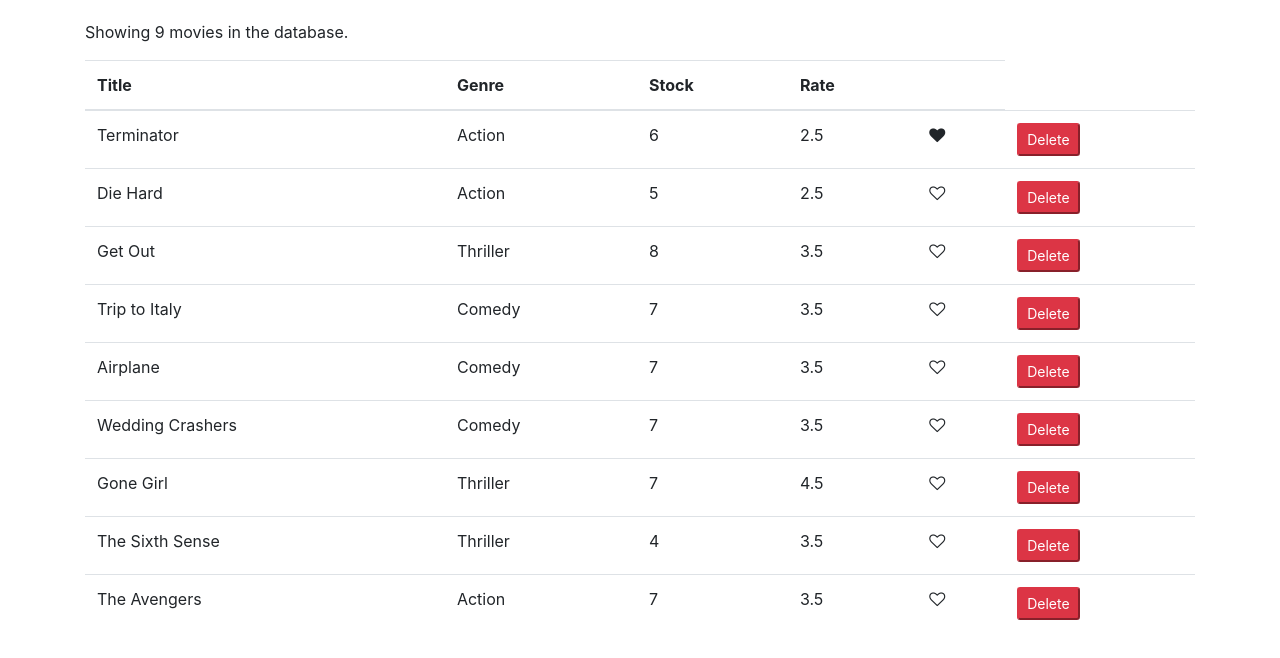
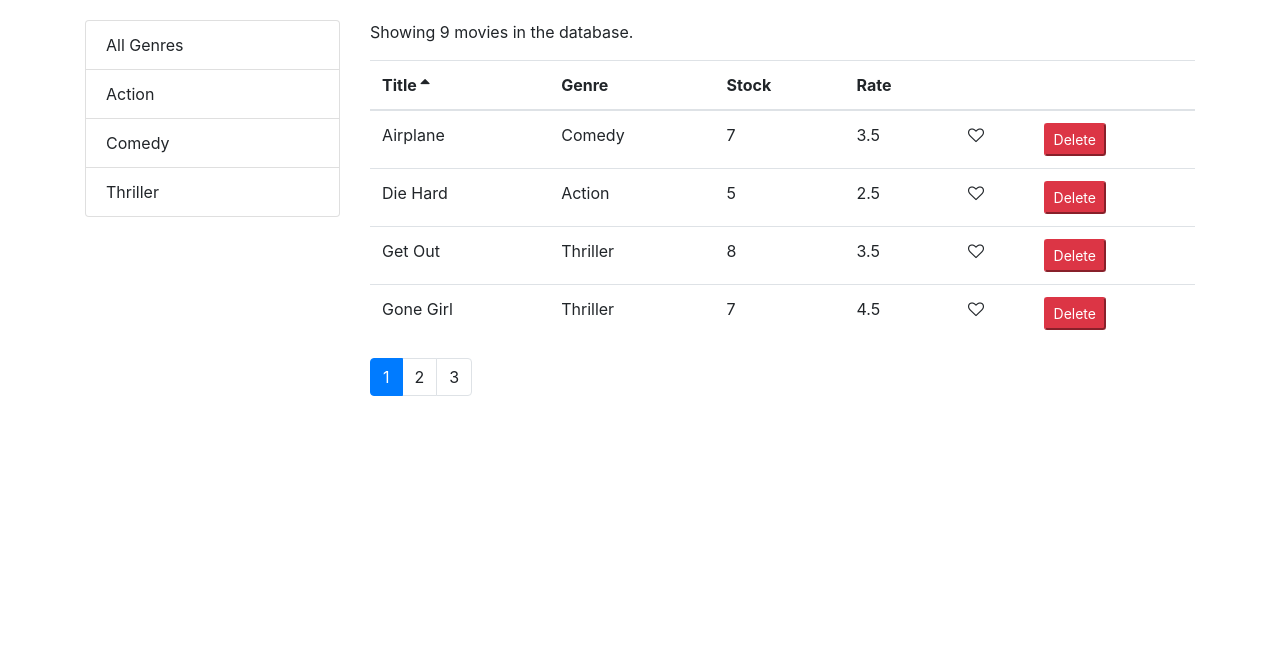
Before and after one commit to adamsubtract/Movie-List, a React (Create React App) app: page / in a window 1280 px wide. Shown: the top 658 px of the page. Built offline with nearby package versions, Linux system fonts and the light colour scheme.

Commit message:
implemented movies table, sorting to movies table, and object destructuring

```diff
--- a/package.json
+++ b/package.json
@@ -7,6 +7,8 @@
     "bootstrap": "^4.3.1",
     "font-awesome": "^4.7.0",
     "gh-pages": "^2.0.1",
+    "lodash": "^4.17.10",
+    "prop-types": "^15.6.2",
     "react": "^16.8.6",
     "react-dom": "^16.8.6",
     "react-scripts": "3.0.1"
--- /dev/null
+++ b/src/components/common/listGroup.jsx
@@ -0,0 +1,33 @@
+import React from "react";
+
+const ListGroup = props => {
+  const {
+    items,
+    textProperty,
+    valueProperty,
+    onItemSelect,
+    selectedItem
+  } = props;
+  return (
+    <ul className="list-group">
+      {items.map(item => (
+        <li
+          onClick={() => onItemSelect(item)}
+          key={item[valueProperty]}
+          className={
+            item === selectedItem ? "list-group-item active" : "list-group-item"
+          }
+        >
+          {item[textProperty]}
+        </li>
+      ))}
+    </ul>
+  );
+};
+
+ListGroup.defaultProps = {
+  textProperty: "name",
+  valueProperty: "_id"
+};
+
+export default ListGroup;
--- /dev/null
+++ b/src/components/common/pagination.jsx
@@ -0,0 +1,37 @@
+import React from "react";
+import PropTypes from "prop-types";
+import _ from "lodash";
+
+const Pagination = props => {
+  const { itemsCount, pageSize, currentPage, onPageChange } = props;
+
+  const pagesCount = Math.ceil(itemsCount / pageSize);
+  if (pagesCount === 1) return null;
+  const pages = _.range(1, pagesCount + 1);
+
+  return (
+    <nav>
+      <ul className="pagination">
+        {pages.map(page => (
+          <li
+            key={page}
+            className={page === currentPage ? "page-item active" : "page-item"}
+          >
+            <a className="page-link" onClick={() => onPageChange(page)}>
+              {page}
+            </a>
+          </li>
+        ))}
+      </ul>
+    </nav>
+  );
+};
+
+Pagination.propTypes = {
+  itemsCount: PropTypes.number.isRequired,
+  pageSize: PropTypes.number.isRequired,
+  currentPage: PropTypes.number.isRequired,
+  onPageChange: PropTypes.func.isRequired
+};
+
+export default Pagination;
--- /dev/null
+++ b/src/components/common/table.jsx
@@ -0,0 +1,14 @@
+import React from "react";
+import TableHeader from "./tableHeader";
+import TableBody from "./tableBody";
+
+const Table = ({ columns, sortColumn, onSort, data }) => {
+  return (
+    <table className="table">
+      <TableHeader columns={columns} sortColumn={sortColumn} onSort={onSort} />
+      <TableBody columns={columns} data={data} />
+    </table>
+  );
+};
+
+export default Table;
--- /dev/null
+++ b/src/components/common/tableBody.jsx
@@ -0,0 +1,34 @@
+import React, { Component } from "react";
+import _ from "lodash";
+
+class TableBody extends Component {
+  renderCell = (item, column) => {
+    if (column.content) return column.content(item);
+
+    return _.get(item, column.path);
+  };
+
+  createKey = (item, column) => {
+    return item._id + (column.path || column.key);
+  };
+
+  render() {
+    const { data, columns } = this.props;
+
+    return (
+      <tbody>
+        {data.map(item => (
+          <tr key={item._id}>
+            {columns.map(column => (
+              <td key={this.createKey(item, column)}>
+                {this.renderCell(item, column)}
+              </td>
+            ))}
+          </tr>
+        ))}
+      </tbody>
+    );
+  }
+}
+
+export default TableBody;
--- /dev/null
+++ b/src/components/common/tableHeader.jsx
@@ -0,0 +1,42 @@
+import React, { Component } from "react";
+
+class TableHeader extends Component {
+  raiseSort = path => {
+    const sortColumn = { ...this.props.sortColumn };
+    if (sortColumn.path === path)
+      sortColumn.order = sortColumn.order === "asc" ? "desc" : "acs";
+    else {
+      sortColumn.path = path;
+      sortColumn.order = "asc";
+    }
+    this.props.onSort(sortColumn);
+  };
+
+  renderSortIcon = column => {
+    const { sortColumn } = this.props;
+
+    if (column.path !== sortColumn.path) return null;
+    if (sortColumn.order === "asc") return <i className="fa fa-sort-asc" />;
+    return <i className="fa fa-sort-desc" />;
+  };
+
+  render() {
+    return (
+      <thead>
+        <tr>
+          {this.props.columns.map(column => (
+            <th
+              className="clickable"
+              key={column.path || column.key}
+              onClick={() => this.raiseSort(column.path)}
+            >
+              {column.label} {this.renderSortIcon(column)}
+            </th>
+          ))}
+        </tr>
+      </thead>
+    );
+  }
+}
+
+export default TableHeader;
--- a/src/components/movies.jsx
+++ b/src/components/movies.jsx
@@ -1,11 +1,25 @@
 import React, { Component } from "react";
 import { getMovies } from "../services/fakeMovieService";
-import Like from "./common/like";
+import Pagination from "./common/pagination";
+import { paginate } from "../utils/paginate";
+import ListGroup from "./common/listGroup";
+import { getGenres } from "../services/fakeGenreService";
+import MoviesTable from "./moviesTable";
+import _ from "lodash";
 
 class Movies extends Component {
   state = {
-    movies: getMovies()
+    movies: [],
+    genres: [],
+    currentPage: 1,
+    pageSize: 4,
+    sortColumn: { path: "title", order: "asc" }
   };
+
+  componentDidMount() {
+    const genres = [{ _id: "", name: "All Genres" }, ...getGenres()];
+    this.setState({ movies: getMovies(), genres });
+  }
 
   handleDelete = movie => {
     const movies = this.state.movies.filter(m => m._id !== movie._id);
@@ -20,50 +34,73 @@
     this.setState({ movies });
   };
 
+  handlePageChange = page => {
+    this.setState({ currentPage: page });
+  };
+
+  handleGenreSelect = genre => {
+    this.setState({ selectedGenre: genre, currentPage: 1 });
+  };
+
+  handleSort = sortColumn => {
+    this.setState({ sortColumn });
+  };
+
+  getPageData = () => {
+    const {
+      pageSize,
+      currentPage,
+      movies: allMovies,
+      selectedGenre,
+      sortColumn
+    } = this.state;
+
+    const filtered =
+      selectedGenre && selectedGenre._id
+        ? allMovies.filter(m => m.genre._id === selectedGenre._id)
+        : allMovies;
+
+    const sorted = _.orderBy(filtered, [sortColumn.path], [sortColumn.order]);
+
+    const movies = paginate(sorted, currentPage, pageSize, allMovies);
+
+    return { totalCount: filtered.length, data: movies };
+  };
+
   render() {
     const { length: count } = this.state.movies;
+    const { pageSize, currentPage, sortColumn } = this.state;
 
     if (count === 0) return <p>There are no movies in the datatbase</p>;
 
+    const { totalCount, data: movies } = this.getPageData();
+
     return (
-      <React.Fragment>
-        <p>Showing {count} movies in the database.</p>
-        <table className="table">
-          <thead>
-            <tr>
-              <th>Title</th>
-              <th>Genre</th>
-              <th>Stock</th>
-              <th>Rate</th>
-              <th />
-            </tr>
-          </thead>
-          <tbody>
-            {this.state.movies.map(movie => (
-              <tr key={movie._id}>
-                <td>{movie.title}</td>
-                <td>{movie.genre.name}</td>
-                <td>{movie.numberInStock}</td>
-                <td>{movie.dailyRentalRate}</td>
-                <td>
-                  <Like
-                    liked={movie.liked}
-                    onClick={() => this.handleLike(movie)}
-                  />
-                </td>
-                <td>
-                  <button
-                    onClick={() => this.handleDelete(movie)}
-                    className="btn-danger btn-sm"
-                  >
-                    Delete
-                  </button>
-                </td>
-              </tr>
-            ))}
-          </tbody>
-        </table>
-      </React.Fragment>
+      <div className="row">
+        <div className="col-3">
+          <ListGroup
+            items={this.state.genres}
+            selectedItem={this.state.selectedGenre}
+            onItemSelect={this.handleGenreSelect}
+          />
+        </div>
+        <div className="col">
+          <p>Showing {totalCount} movies in the database.</p>
+          <MoviesTable
+            movies={movies}
+            sortColumn={sortColumn}
+            onLike={this.handleLike}
+            onDelete={this.handleDelete}
+            onSort={this.handleSort}
+          />
+          <Pagination
+            itemsCount={totalCount}
+            pageSize={pageSize}
+            currentPage={currentPage}
+            onPageChange={this.handlePageChange}
+          />
+        </div>
+      </div>
     );
   }
 }
--- /dev/null
+++ b/src/components/moviesTable.jsx
@@ -0,0 +1,54 @@
+import React, { Component } from "react";
+import Like from "./common/like";
+import Table from "./common/table";
+
+class MoviesTable extends Component {
+  columns = [
+    { path: "title", label: "Title" },
+    { path: "genre.name", label: "Genre" },
+    { path: "numberInStock", label: "Stock" },
+    { path: "dailyRentalRate", label: "Rate" },
+    {
+      key: "Like",
+      content: movie => (
+        <Like liked={movie.liked} onClick={() => this.props.onLike(movie)} />
+      )
+    },
+    {
+      key: "delete",
+      content: movie => (
+        <button
+          onClick={() => this.props.onDelete(movie)}
+          className="btn-danger btn-sm"
+        >
+          Delete
+        </button>
+      )
+    }
+  ];
+
+  raiseSort = path => {
+    const sortColumn = { ...this.props.sortColumn };
+    if (sortColumn.path === path)
+      sortColumn.order = sortColumn.order === "asc" ? "desc" : "acs";
+    else {
+      sortColumn.path = path;
+      sortColumn.order = "asc";
+    }
+    this.props.onSort(sortColumn);
+  };
+
+  render() {
+    const { movies, sortColumn, onSort } = this.props;
+    return (
+      <Table
+        columns={this.columns}
+        data={movies}
+        sortColumn={sortColumn}
+        onSort={onSort}
+      />
+    );
+  }
+}
+
+export default MoviesTable;
--- a/src/index.css
+++ b/src/index.css
@@ -12,3 +12,7 @@
   font-family: source-code-pro, Menlo, Monaco, Consolas, "Courier New",
     monospace;
 }
+
+.clickable {
+  cursor: pointer;
+}
--- /dev/null
+++ b/src/utils/paginate.js
@@ -0,0 +1,10 @@
+import _ from "lodash";
+
+export function paginate(items, pageNumber, pageSize) {
+  const startIndex = (pageNumber - 1) * pageSize;
+  return _(items)
+    .slice(startIndex)
+    .take(pageSize)
+    .take(pageSize)
+    .value();
+}
```
Also changed, not shown: 1 other file (tests, documents, lock files or other folders).
